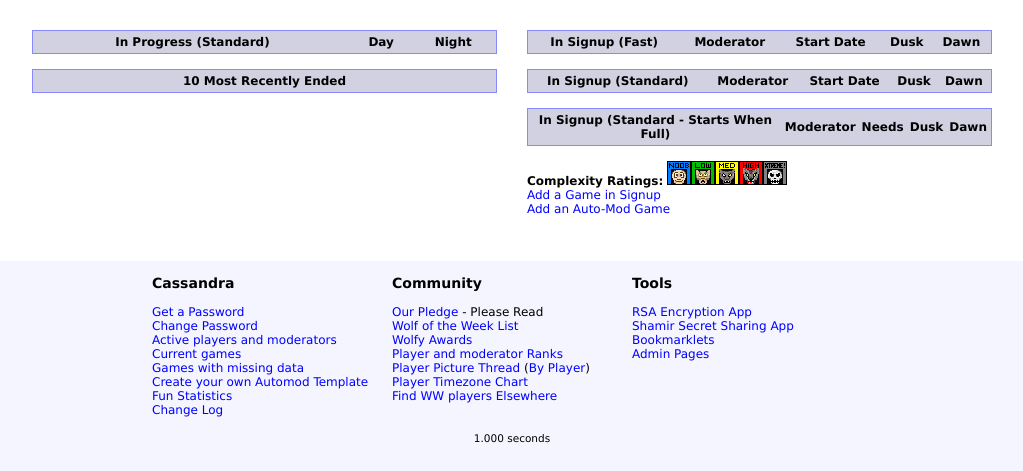
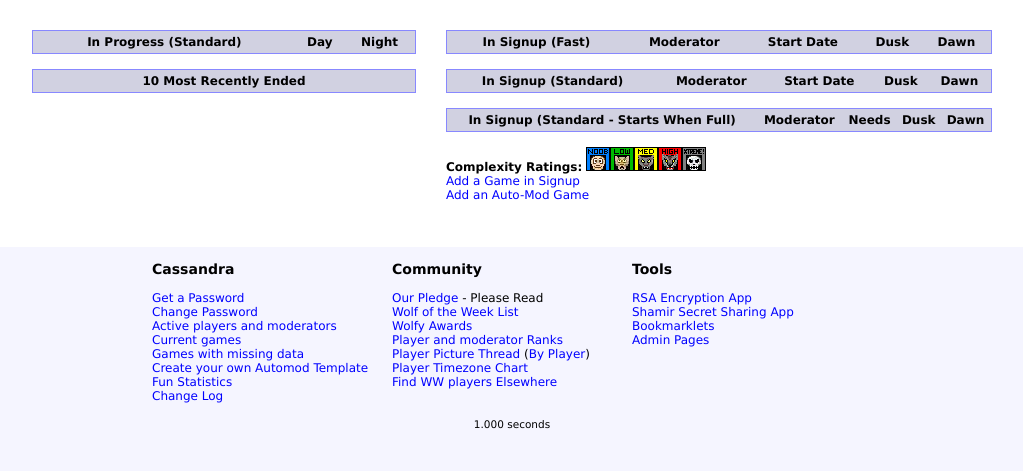
Before and after one commit to CassandraWerewolf/CassandraWeb, a PHP site: template werewolf/templates/games/recent.php in a window 1280 px wide. Shown: the part 114-585 px from the top of the page, without its empty margins (128-1151 px from the left). Run offline with PHP 8.4, Linux system fonts and the light colour scheme; the template is opened without the code that fills it, so the values that code supplies are empty; some libraries are stand-ins or nearby versions.

Commit message:
Widen the right column on the homepage

```diff
--- a/werewolf/assets/css/components/games.css
+++ b/werewolf/assets/css/components/games.css
@@ -5,7 +5,7 @@
 @media (min-width: 768px) {
   .games-index {
     display: grid;
-    grid-template-columns: 1fr 1fr;
+    grid-template-columns: 40% 1fr;
     grid-column-gap: 30px;
   }
 }
```
